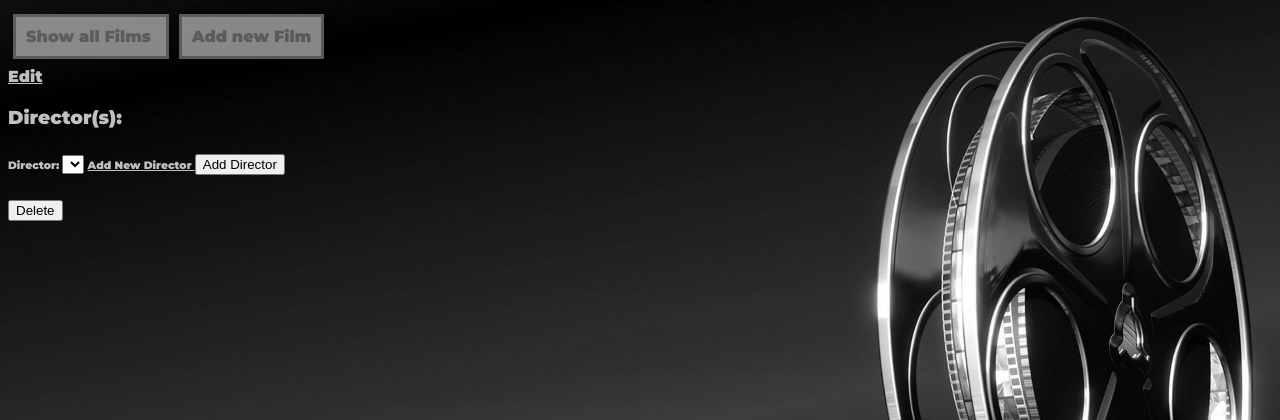
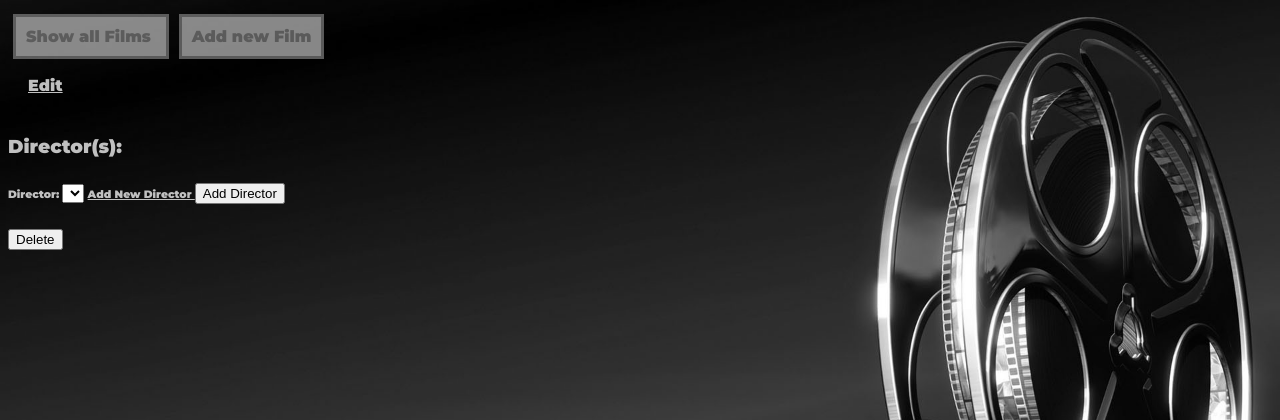
Before and after one commit to Alex-Lakin/FilmDatabaseProject, a Sinatra app: template views/films/show.erb in a window 1280 px wide. Shown: the top 420 px of the page. Run offline with Sinatra, Linux system fonts and the light colour scheme; the template is opened without the code that fills it, so the values that code supplies are empty.

Commit message:
MVP DONE

```diff
--- a/public/styles/style.css
+++ b/public/styles/style.css
@@ -50,6 +50,21 @@ a:active.navbut {
   top: 2px;
 }
 
-.filmedit {
-  display: inline;
+.same-row {
+  display: flex;
+  flex-direction: row;
+  justify-content: flex-start;
+  align-content: center;
 }
+
+.film-edit {
+  align-self: center;
+  margin: 20px;
+  margin-top: 30px
+}
+
+.remove-button {
+  align-self: center;
+  margin: 10px;
+  margin-top: 25px
+}
--- a/views/director/show.erb
+++ b/views/director/show.erb
@@ -6,14 +6,16 @@
 <h3>Films:</h3>
 <!-- start film loop -->
 <% @director.get_films().each do |film| %>
+  <div class="same-row">
     <!-- prrint films name -->
     <h4><a href="/films/<%= film.id %>"><%= film.title %></a> (<%= film.year %>) </h4>
     <!-- get film-director link id -->
     <%link = Film_Director.find(film.id, @director.id)%>
     <!-- show remove button -->
     <form method="post" action="/films_directors/<%= link.id %>/delete">
-  <input type= "submit" value="Remove" />
+    <input type= "submit" value="Remove" class="remove-button" />
     </form>
+  </div>
 <% end %>
 <!-- show delete button -->
 <form method="post" action="/director/<%=@director.id%>/delete">
--- a/views/films/show.erb
+++ b/views/films/show.erb
@@ -1,21 +1,25 @@
 <!-- print films title -->
-<h1><%= @film.title %></h1>
+<div class="same-row">
+  <h1 ><%= @film.title %></h1>
   <!-- link to edit film page -->
-<a href="/films/<%= @film.id %>/edit" class="filmedit"> Edit </a>
+  <a href="/films/<%= @film.id %>/edit" class="film-edit"> Edit </a>
+</div>
 <!-- print films year -->
 <h2><%= @film.year %></h2>
 <!-- print directors heading -->
 <h3>Director(s):</h3>
 <!-- start directors loop -->
 <% @film.get_directors().each do |dir| %>
+  <div class="same-row">
     <!-- print directors name -->
     <h4><a href="/director/<%= dir.id %>"><%= dir.name %></a></h4>
     <!-- get film-director link id -->
     <%link = Film_Director.find(@film.id, dir.id)%>
     <!-- show remove button -->
     <form method="post" action="/films_directors/<%= link.id %>/delete">
-  <input type= "submit" value="Remove"/>
+    <input type= "submit" value="Remove" class="remove-button"/>
     </form>
+  </div>
 <% end %>
 <!-- add directors form -->
 <h6><form method="post" action="/films_directors">
```
Lines whose indentation alone changed are shown as unchanged.
